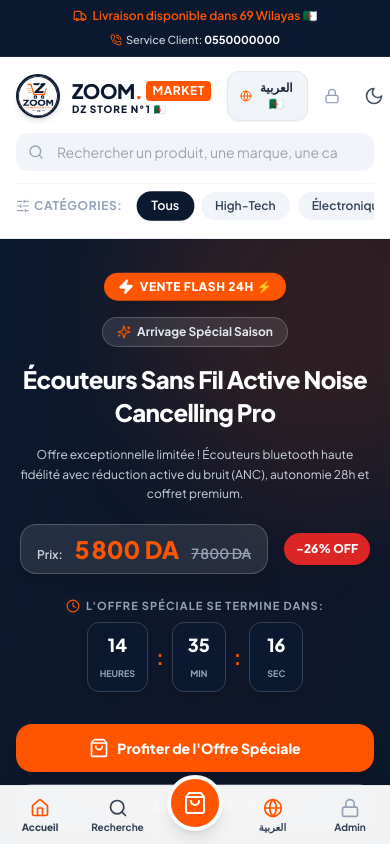
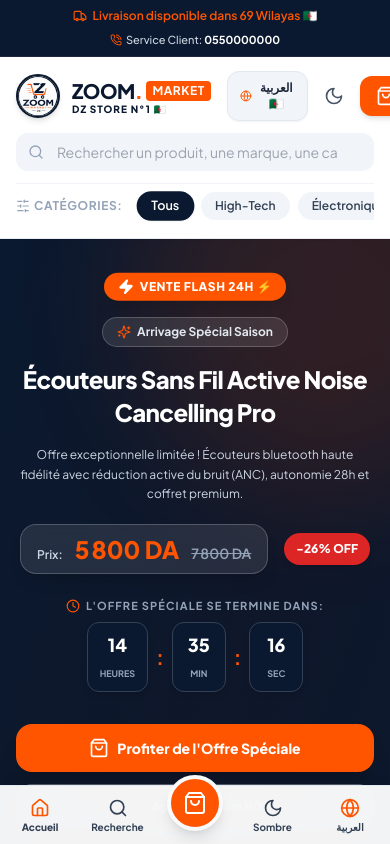
Before and after one commit to saberabid/Zoom-Market-Dz, a React (Vite) app: page / in a window 390 px wide. Shown: the top 844 px of the page. Built offline with nearby package versions, Linux system fonts and the light colour scheme.

Commit message:
admin panel

```diff
--- a/src/App.jsx
+++ b/src/App.jsx
@@ -46,7 +46,7 @@ export default function App() {
   });
   const [isAdminLoginOpen, setIsAdminLoginOpen] = useState(false);
 
-  // Keyboard shortcut (Ctrl + Shift + A) to open Admin PIN login modal
+  // Stealth Triggers: (Ctrl + Shift + A) or URL hash `#admin`
   useEffect(() => {
     const handleKeyDown = (e) => {
       if ((e.ctrlKey || e.metaKey) && e.shiftKey && (e.key === 'A' || e.key === 'a')) {
@@ -54,8 +54,22 @@ export default function App() {
         setIsAdminLoginOpen(true);
       }
     };
+    const handleHashChange = () => {
+      if (window.location.hash === '#admin') {
+        setIsAdminLoginOpen(true);
+      }
+    };
+
     window.addEventListener('keydown', handleKeyDown);
-    return () => window.removeEventListener('keydown', handleKeyDown);
+    window.addEventListener('hashchange', handleHashChange);
+    if (window.location.hash === '#admin') {
+      setIsAdminLoginOpen(true);
+    }
+
+    return () => {
+      window.removeEventListener('keydown', handleKeyDown);
+      window.removeEventListener('hashchange', handleHashChange);
+    };
   }, []);
 
   const handleAdminLoginSuccess = () => {
@@ -63,6 +77,10 @@ export default function App() {
     sessionStorage.setItem('zoom_market_admin_session', 'true');
     setIsAdminLoginOpen(false);
     setIsAdminOpen(true);
+    // Clear hash cleanly
+    if (window.location.hash === '#admin') {
+      window.history.replaceState(null, '', window.location.pathname + window.location.search);
+    }
   };
 
   const handleAdminLogout = () => {
@@ -237,14 +255,8 @@ export default function App() {
         categories={CATEGORIES}
         cartCount={cartTotalItemsCount}
         onOpenCart={() => setIsCartOpen(true)}
-        onOpenAdmin={() => {
-          if (isAdminLoggedIn) setIsAdminOpen(true);
-          else setIsAdminLoginOpen(true);
-        }}
-        onOpenEmailConfig={() => {
-          if (isAdminLoggedIn) setIsEmailConfigOpen(true);
-          else setIsAdminLoginOpen(true);
-        }}
+        onOpenAdmin={() => setIsAdminOpen(true)}
+        onOpenEmailConfig={() => setIsEmailConfigOpen(true)}
         onOpenAdminLogin={() => setIsAdminLoginOpen(true)}
         isAdminLoggedIn={isAdminLoggedIn}
         onAdminLogout={handleAdminLogout}
@@ -404,11 +416,12 @@ export default function App() {
       <MobileBottomNav
         cartCount={cartTotalItemsCount}
         onOpenCart={() => setIsCartOpen(true)}
-        onOpenAdminLogin={() => setIsAdminLoginOpen(true)}
         onOpenAdmin={() => setIsAdminOpen(true)}
         isAdminLoggedIn={isAdminLoggedIn}
         lang={lang}
         setLang={setLang}
+        darkMode={darkMode}
+        setDarkMode={setDarkMode}
         onResetSearch={() => { setSelectedCategory('Tous'); setSearchTerm(''); }}
       />
 
@@ -420,10 +433,7 @@ export default function App() {
         }}
         storePhone={emailConfig.storePhone}
         recipientEmail={emailConfig.recipientEmail}
-        onOpenAdminLogin={() => {
-          if (isAdminLoggedIn) setIsAdminOpen(true);
-          else setIsAdminLoginOpen(true);
-        }}
+        onOpenAdminLogin={() => setIsAdminLoginOpen(true)}
         lang={lang}
       />
     </div>
--- a/src/components/Header.jsx
+++ b/src/components/Header.jsx
@@ -1,4 +1,4 @@
-import React from 'react';
+import React, { useState } from 'react';
 import {
   Search,
   ShoppingBag,
@@ -12,7 +12,6 @@ import {
   PhoneCall,
   SlidersHorizontal,
   Globe,
-  Lock,
   Unlock,
   LogOut,
   Package
@@ -40,11 +39,29 @@ export default function Header({
   setLang
 }) {
   const t = TRANSLATIONS[lang] || TRANSLATIONS.fr;
+  const [logoTapCount, setLogoTapCount] = useState(0);
+
+  // Stealth Admin Trigger: 3 rapid taps on Logo opens Admin PIN modal
+  const handleLogoClick = () => {
+    setSearchTerm('');
+    setSelectedCategory('Tous');
+
+    setLogoTapCount((prev) => {
+      const next = prev + 1;
+      if (next >= 3) {
+        onOpenAdminLogin();
+        return 0;
+      }
+      return next;
+    });
+
+    setTimeout(() => setLogoTapCount(0), 1500);
+  };
 
   return (
     <header className="sticky top-0 z-40 bg-white/95 dark:bg-brand-navy/95 backdrop-blur-md border-b border-slate-200/80 dark:border-slate-800 transition-colors shadow-sm">
 
-      {/* Admin Logged-In Control Bar Banner */}
+      {/* Admin Logged-In Control Bar Banner (Only visible AFTER secret PIN login) */}
       {isAdminLoggedIn && (
         <div className="bg-emerald-700 text-white text-xs py-1.5 px-4 font-bold flex items-center justify-between shadow-md dir-ltr">
           <div className="flex items-center gap-2">
@@ -52,29 +69,29 @@ export default function Header({
             <span>Mode Administrateur Actif (Zoom Market Dz)</span>
           </div>
 
-          <div className="flex items-center gap-3">
+          <div className="flex items-center gap-2 sm:gap-3">
             <button
               type="button"
               onClick={onOpenAdmin}
-              className="bg-white/20 hover:bg-white/30 text-white px-2.5 py-1 rounded-lg flex items-center gap-1.5 transition-colors"
+              className="bg-white/20 hover:bg-white/30 text-white px-2.5 py-1 rounded-lg flex items-center gap-1.5 transition-colors text-xs font-bold"
             >
               <Package className="w-3.5 h-3.5" />
-              <span>Gérer les Produits & Stocks</span>
+              <span>Gestion Magasin</span>
             </button>
 
             <button
               type="button"
               onClick={onOpenEmailConfig}
-              className="bg-white/20 hover:bg-white/30 text-white px-2.5 py-1 rounded-lg flex items-center gap-1.5 transition-colors"
+              className="bg-white/20 hover:bg-white/30 text-white px-2.5 py-1 rounded-lg flex items-center gap-1.5 transition-colors text-xs font-bold"
             >
               <Settings className="w-3.5 h-3.5" />
-              <span>Paramètres EmailJS / Tél</span>
+              <span className="hidden sm:inline">Paramètres</span>
             </button>
 
             <button
               type="button"
               onClick={onAdminLogout}
-              className="bg-red-800 hover:bg-red-900 text-white px-2.5 py-1 rounded-lg flex items-center gap-1 transition-colors"
+              className="bg-red-800 hover:bg-red-900 text-white px-2.5 py-1 rounded-lg flex items-center gap-1 transition-colors text-xs font-bold"
               title="Quitter le mode Administrateur"
             >
               <LogOut className="w-3.5 h-3.5" />
@@ -115,8 +132,8 @@ export default function Header({
       <div className="max-w-7xl mx-auto px-4 sm:px-6 lg:px-8 py-3.5">
         <div className="flex items-center justify-between gap-4">
 
-          {/* Logo */}
-          <div onClick={() => { setSearchTerm(''); setSelectedCategory('Tous'); }}>
+          {/* Logo with Secret Triple-Tap Handler */}
+          <div onClick={handleLogoClick} className="cursor-pointer select-none">
             <Logo />
           </div>
 
@@ -158,8 +175,8 @@ export default function Header({
               <span>{lang === 'fr' ? 'العربية 🇩🇿' : 'Français 🇫🇷'}</span>
             </button>
 
-            {/* Admin Space Button */}
-            {isAdminLoggedIn ? (
+            {/* Admin Space Button (Only visible IF already logged in) */}
+            {isAdminLoggedIn && (
               <button
                 type="button"
                 onClick={onOpenAdmin}
@@ -168,15 +185,6 @@ export default function Header({
               >
                 <PlusCircle className="w-4 h-4" />
                 <span className="hidden sm:inline">Ajouter Produit</span>
-              </button>
-            ) : (
-              <button
-                type="button"
-                onClick={onOpenAdminLogin}
-                className="p-2 text-slate-400 hover:text-brand-navy dark:hover:text-white hover:bg-slate-100 dark:hover:bg-slate-800 rounded-xl transition-colors active:scale-95"
-                title="Accès Administrateur 🔒"
-              >
-                <Lock className="w-4 h-4" />
               </button>
             )}
 
--- a/src/components/MobileBottomNav.jsx
+++ b/src/components/MobileBottomNav.jsx
@@ -1,25 +1,24 @@
 import React from 'react';
-import { Home, Search, ShoppingBag, Globe, Lock, Unlock } from 'lucide-react';
+import { Home, Search, ShoppingBag, Globe, Sun, Moon, Package } from 'lucide-react';
 import { TRANSLATIONS } from '../data/translations';
 
 export default function MobileBottomNav({
   cartCount,
   onOpenCart,
-  onOpenAdminLogin,
   onOpenAdmin,
   isAdminLoggedIn,
   lang,
   setLang,
+  darkMode,
+  setDarkMode,
   onResetSearch
 }) {
   const t = TRANSLATIONS[lang] || TRANSLATIONS.fr;
 
   const handleSearchClick = (e) => {
     e.preventDefault();
-    // Scroll smoothly to top search area
     window.scrollTo({ top: 0, behavior: 'smooth' });
 
-    // Focus mobile search input field
     setTimeout(() => {
       const mobileInput = document.getElementById('mobile-search-input') || document.getElementById('desktop-search-input');
       if (mobileInput) {
@@ -40,7 +39,7 @@ export default function MobileBottomNav({
     <nav className="md:hidden fixed bottom-0 left-0 right-0 z-40 bg-white/95 dark:bg-brand-navy/95 backdrop-blur-xl border-t border-slate-200/90 dark:border-slate-800 px-3 py-2 shadow-2xl transition-all">
       <div className="flex items-center justify-between text-slate-600 dark:text-slate-300 max-w-md mx-auto">
 
-        {/* Home Button */}
+        {/* 1. Home Button */}
         <button
           type="button"
           onClick={handleHomeClick}
@@ -50,7 +49,7 @@ export default function MobileBottomNav({
           <span className="text-[10px] font-extrabold leading-none">{lang === 'ar' ? 'الرئيسية' : 'Accueil'}</span>
         </button>
 
-        {/* Search button with auto-focus */}
+        {/* 2. Search button */}
         <button
           type="button"
           onClick={handleSearchClick}
@@ -60,7 +59,7 @@ export default function MobileBottomNav({
           <span className="text-[10px] font-bold leading-none">{lang === 'ar' ? 'بحث' : 'Recherche'}</span>
         </button>
 
-        {/* Floating Cart CTA Button */}
+        {/* 3. Floating Cart CTA Button */}
         <button
           type="button"
           onClick={onOpenCart}
@@ -74,34 +73,37 @@ export default function MobileBottomNav({
           )}
         </button>
 
-        {/* Language switch */}
+        {/* 4. Dark / Light Theme Toggle */}
         <button
           type="button"
-          onClick={() => setLang(lang === 'fr' ? 'ar' : 'fr')}
+          onClick={() => setDarkMode(!darkMode)}
           className="flex flex-col items-center justify-center gap-1 min-w-[56px] py-1 text-slate-700 dark:text-slate-300 hover:text-brand-orange transition-colors active:scale-95 touch-manipulation"
+          title={darkMode ? "Mode Clair" : "Mode Sombre"}
         >
-          <Globe className="w-5 h-5 text-brand-orange" />
-          <span className="text-[10px] font-extrabold leading-none">{lang === 'fr' ? 'العربية' : 'FR'}</span>
+          {darkMode ? <Sun className="w-5 h-5 text-amber-400" /> : <Moon className="w-5 h-5" />}
+          <span className="text-[10px] font-bold leading-none">{darkMode ? 'Clair' : 'Sombre'}</span>
         </button>
 
-        {/* Admin Lock / Unlock */}
-        <button
-          type="button"
-          onClick={() => {
-            if (isAdminLoggedIn) onOpenAdmin();
-            else onOpenAdminLogin();
-          }}
-          className="flex flex-col items-center justify-center gap-1 min-w-[56px] py-1 text-slate-700 dark:text-slate-300 hover:text-brand-navy dark:hover:text-white transition-colors active:scale-95 touch-manipulation"
-        >
-          {isAdminLoggedIn ? (
-            <Unlock className="w-5 h-5 text-emerald-500" />
-          ) : (
-            <Lock className="w-5 h-5 text-slate-400" />
-          )}
-          <span className="text-[10px] font-bold leading-none">
-            {isAdminLoggedIn ? (lang === 'ar' ? 'مشرف' : 'Admin') : (lang === 'ar' ? 'قفل' : 'Admin')}
-          </span>
-        </button>
+        {/* 5. Language Switch OR Admin Panel (if logged in) */}
+        {isAdminLoggedIn ? (
+          <button
+            type="button"
+            onClick={onOpenAdmin}
+            className="flex flex-col items-center justify-center gap-1 min-w-[56px] py-1 text-emerald-600 dark:text-emerald-400 font-extrabold transition-colors active:scale-95 touch-manipulation"
+          >
+            <Package className="w-5 h-5 animate-pulse" />
+            <span className="text-[10px] leading-none">Admin</span>
+          </button>
+        ) : (
+          <button
+            type="button"
+            onClick={() => setLang(lang === 'fr' ? 'ar' : 'fr')}
+            className="flex flex-col items-center justify-center gap-1 min-w-[56px] py-1 text-slate-700 dark:text-slate-300 hover:text-brand-orange transition-colors active:scale-95 touch-manipulation"
+          >
+            <Globe className="w-5 h-5 text-brand-orange" />
+            <span className="text-[10px] font-extrabold leading-none">{lang === 'fr' ? 'العربية' : 'FR'}</span>
+          </button>
+        )}
 
       </div>
     </nav>
```
Also changed, not shown: src/components/Footer.jsx (+9 -7 lines), 5 other files (tests, documents, lock files or other folders).
